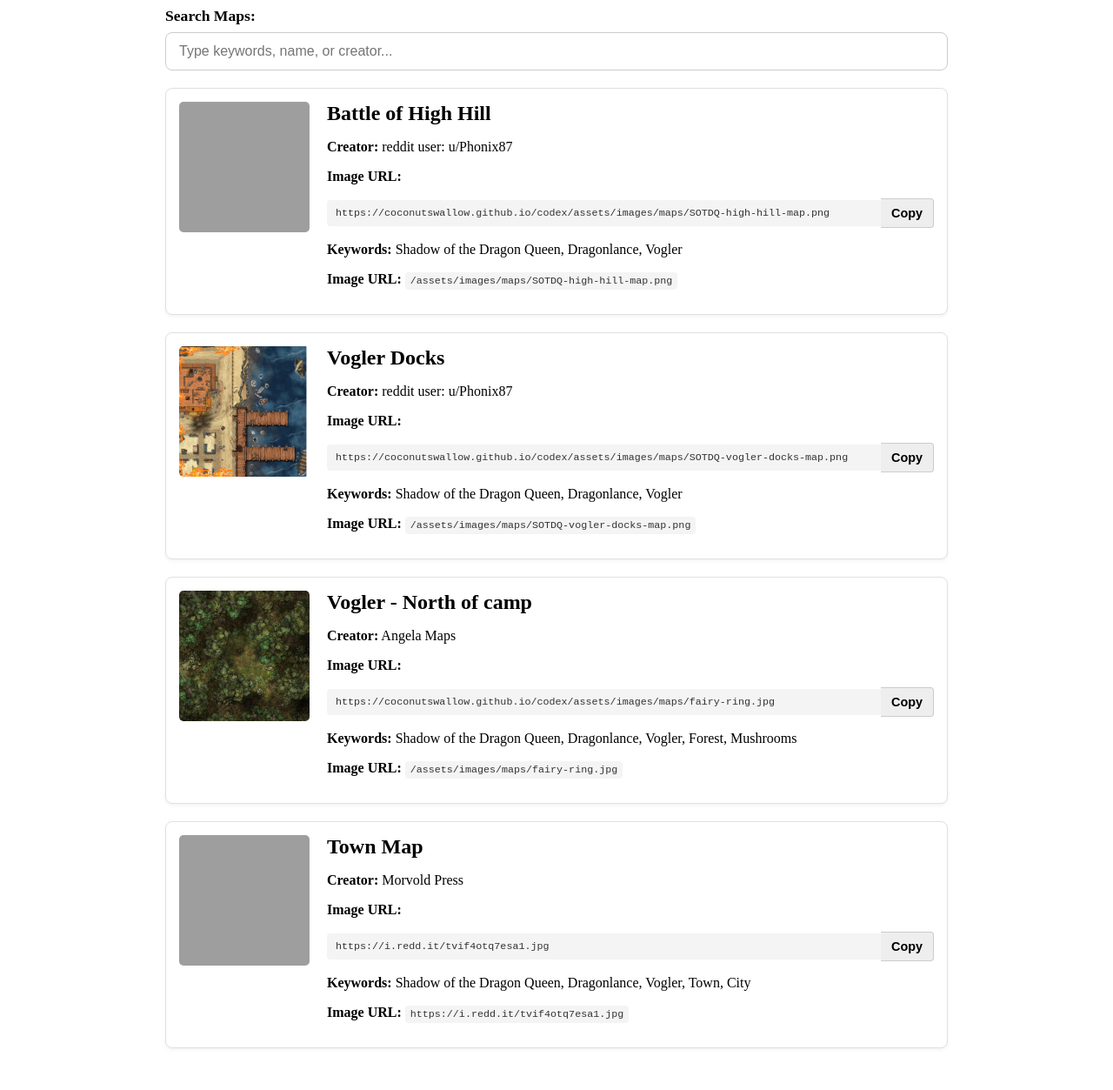
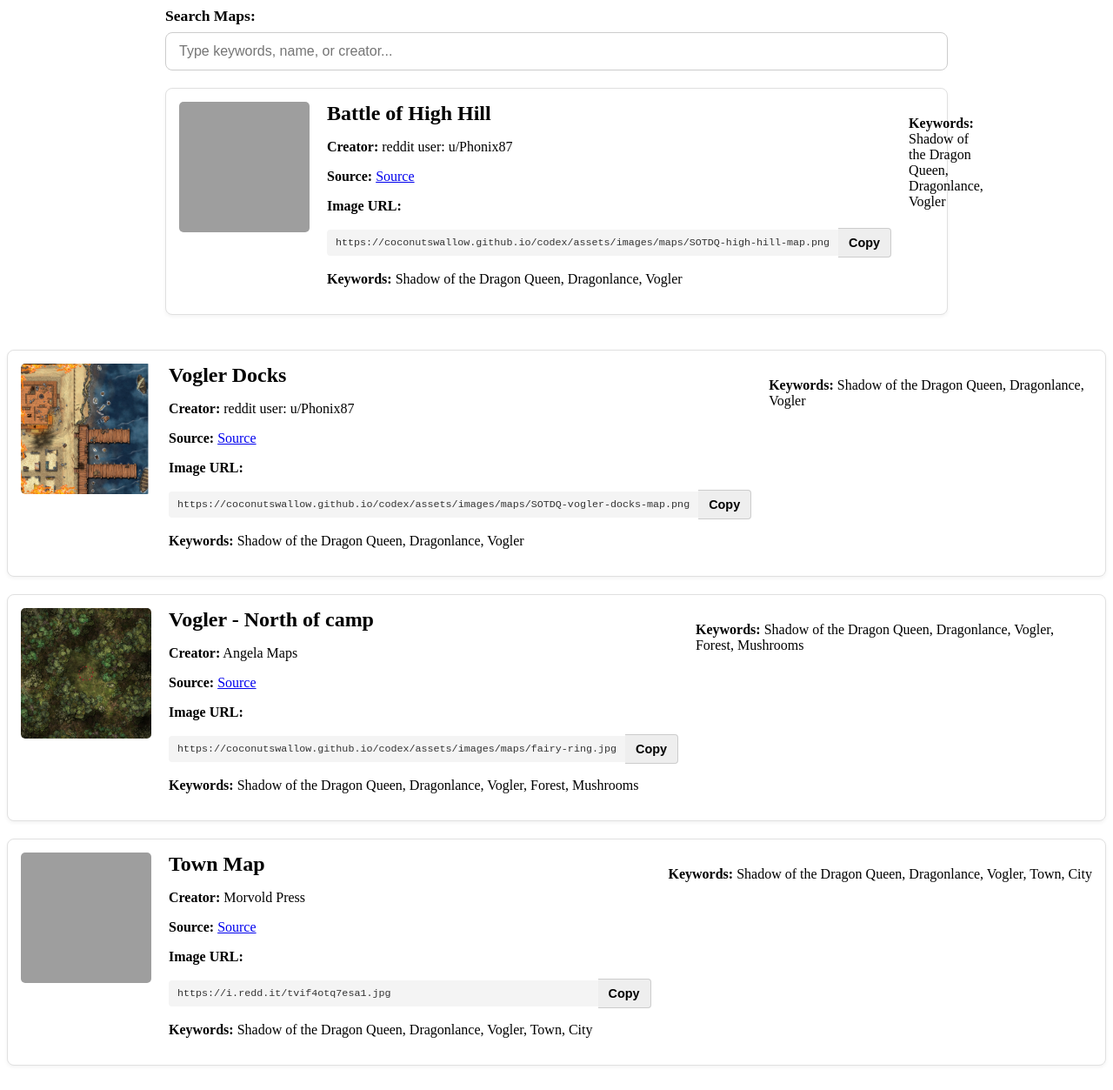
Before and after one commit to coconutswallow/codex, a Jekyll site: the page built from index.html, in a window 1280 px wide. Shown: the whole page at 87% size. Built offline with Jekyll 4.4.1, drawn with Linux system fonts in a browser that asks for light colours; grey boxes are pictures that could not be loaded.

Commit message:
Update index.html

```diff
--- a/index.html
+++ b/index.html
@@ -22,18 +22,24 @@ title: Map Index
         <h2>{{ map.name }}</h2>
         <p><strong>Creator:</strong> {{ map.creator }}</p>
 
+        <p><strong>Source:</strong>
+          {% if map.source contains 'http' %}
+            <a href="{{ map.source }}" target="_blank" rel="noopener noreferrer">Source</a>
+          {% else %}
+            <a href="{{ map.source | relative_url }}">Source</a>
+          {% endif %}
+        </p>
         <p><strong>Image URL:</strong></p>
         <div class="copy-wrapper">
           <code class="copy-target">{{ map.image_path | absolute_url }}</code>
           <button class="copy-button" type="button">Copy</button>
         </div>
 
+        <p><strong>Keywords:</strong> {{ map.keywords }}</p>
+      </div>
+
 
         <p><strong>Keywords:</strong> {{ map.keywords }}</p>
-
-        <p><strong>Image URL:</strong>
-          <code>{{ map.image_path }}</code>
-        </p>
       </div>
 
     </div>
```
